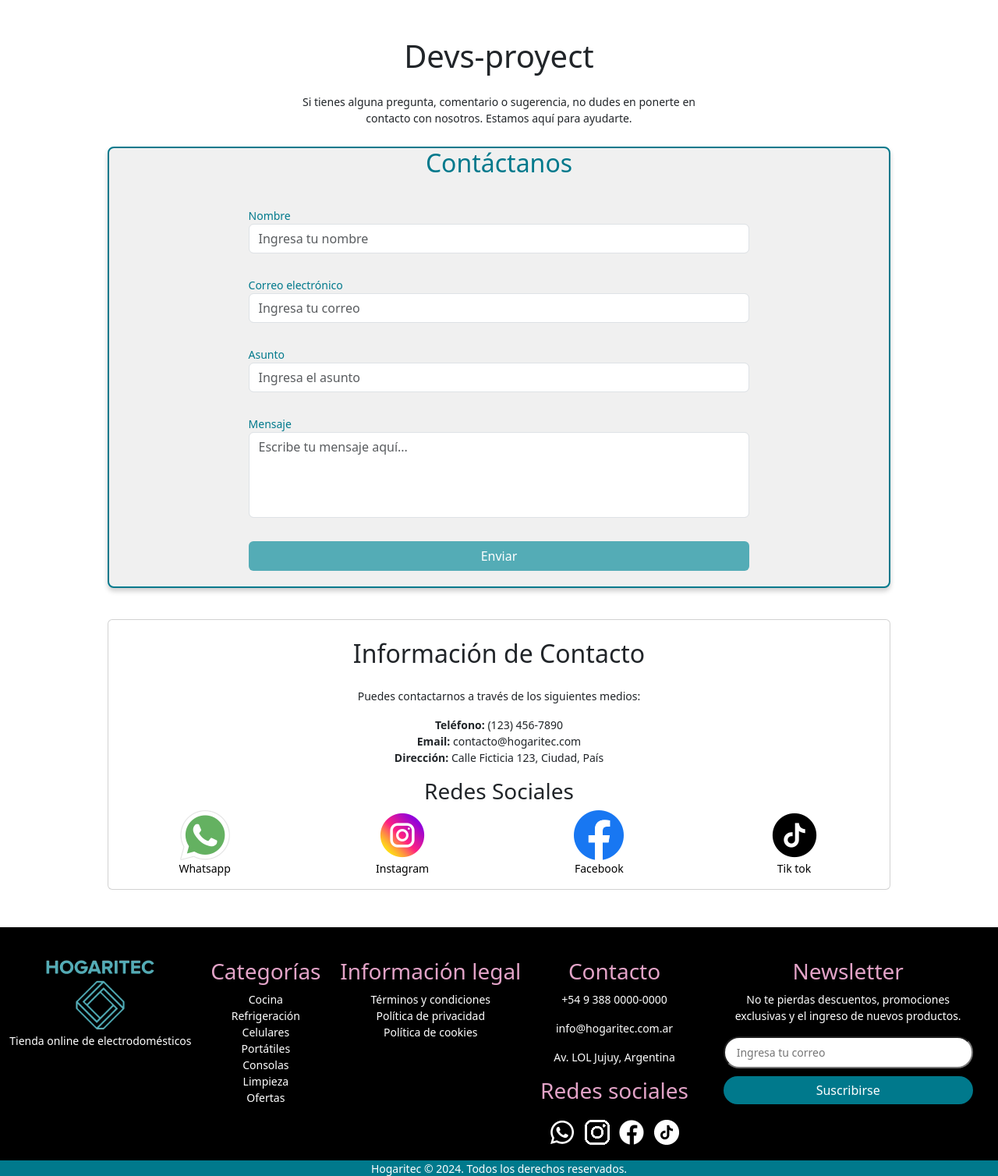
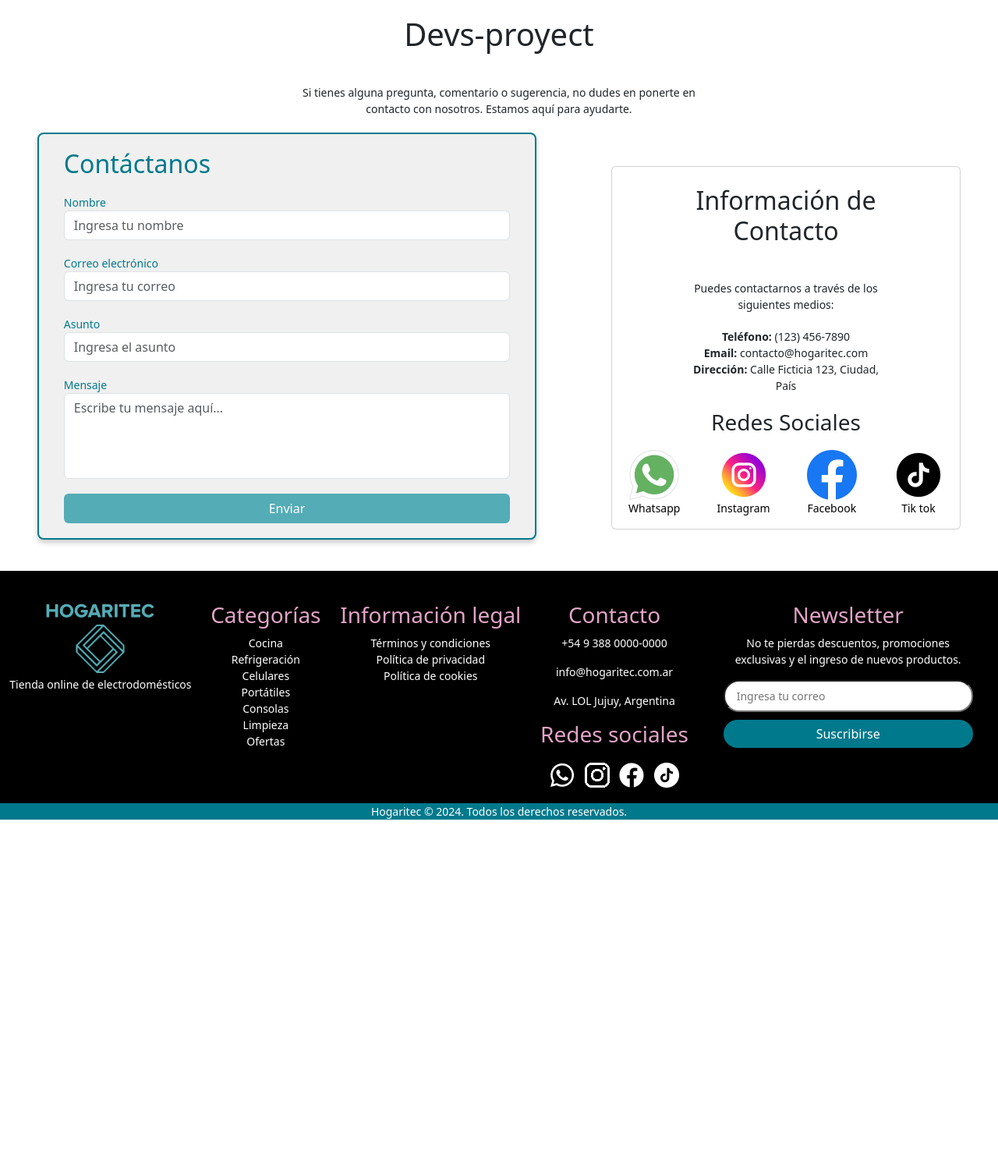
Before and after one commit to 4lexxe/hogaritec, a Django app: page /contacto/ in a window 1280 px wide. Shown: the part 148-1656 px from the top of the page at 78% size. After the commit the page ends 1199 px from the top, so only its background shows below. Run offline with Django 5.2, Linux system fonts and the light colour scheme.

Commit message:
Cambiando estilos de posicionamiento

```diff
--- a/devs_proyect/core/static/css/contacto.css
+++ b/devs_proyect/core/static/css/contacto.css
@@ -1,39 +1,52 @@
-.contact-section{
-    display: flex;
-    flex-flow: column wrap;
-    align-items: center;
+.row{
+    --bs-gutter-x: 0px
 }
 
-.form-container {
-    margin: 10px 20px;
+.text-center{
+    margin: 20px 20%;
+
+}
+
+.container2{
+    display: flex;
+    flex-direction: column;
+    align-items: center;
+
+    margin-bottom: 40px;
+}
+
+.form-contact{
     width: 90%;
+    text-align: start;
     background-color: #f0f0f0;
     border: 2px solid var(--secondary-color);
     border-radius: 8px;
     box-shadow: 0 4px 6px rgba(0, 0, 0, 0.2);
     color: var(--secondary-color);
+
+    .form-contact__title{
+        margin: 3% 5%;
+    }
+
+    .form-group{
+        margin: 3% 5%;
+    }
+
+    .btn-enviar{
+        width: 90%;
+        margin-top: 0px;
+        background-color: var(--primary-color);
+        color: white;
+        transition: all 0.5s;
+    }
 }
 
-.form-contact{
-    text-align: start;
-}
-
-.form-group{
-    margin: 30px 0px;
-}
 
 .form-control:focus{
     border-color: var(--tertiary-color);
     box-shadow: 0 0 5px rgba(226, 163, 199, 0.5);
 }
 
-.btn-enviar{
-    width: 100%;
-    margin-bottom: 20px;
-    background-color: var(--primary-color);
-    color: white;
-    transition: all 0.5s;
-}
 
 .btn-enviar:hover{
     background-color: var(--secondary-color);
@@ -54,6 +67,7 @@
 }
 
 .network{
+    margin-top: 10px;
     color: black;
 }
 
@@ -99,7 +113,20 @@
 }
 
 @media (min-width: 576px){
-    .form-container{
-        width: 90%;
+}
+
+@media (min-width: 992px){
+    .container2{
+        flex-flow: wrap row;
+        justify-content: space-around;
     }
+
+    .form-contact{
+        width: 50%;
+    }
+
+    .information{
+        width: 35%;
+    }
+
 }
--- a/devs_proyect/core/templates/core/contacto.html
+++ b/devs_proyect/core/templates/core/contacto.html
@@ -2,9 +2,10 @@
 {% extends 'core/base.html' %}
 
 {% load static %}
-{% load tags %}  <!-- Carga el tag de tus componentes -->
+{% load tags %} <!-- Carga el tag de tus componentes -->
 
-{% block linkStyle %} <link rel="stylesheet" href="{% static 'css/contacto.css' %}"> {% endblock %}
+{% block linkStyle %}
+<link rel="stylesheet" href="{% static 'css/contacto.css' %}"> {% endblock %}
 {% block title %}Contacto - Hogaritec{% endblock %}
 
 
@@ -13,19 +14,20 @@
 {% include 'tags/header.html' %}
 
 <main>
-  <section class="contact-section container my-5">
-    <h1 class="text-center mb-4">Devs-proyect</h1>
+  <section class="contact-section">
+    <h1 class="text-center">Devs-proyect</h1>
 
     <div class="row">
       <div class="col-lg-8 mx-auto">
-        <p class="text-center">Si tienes alguna pregunta, comentario o sugerencia, no dudes en ponerte en contacto con nosotros. Estamos aquí para ayudarte.</p>
+        <p class="text-center">Si tienes alguna pregunta, comentario o sugerencia, no dudes en ponerte en contacto con
+          nosotros. Estamos aquí para ayudarte.</p>
       </div>
     </div>
 
-    <div class="row form-container">
-      <h2>Contáctanos</h2>
-      <div class="col-lg-8 mx-auto">
+    <div class="container2">
+
       <form class="form-contact">
+        <h2 class="form-contact__title">Contáctanos</h2>
         <div class="form-group">
           <label for="nombre">Nombre</label>
           <input type="text" class="form-control" id="nombre" placeholder="Ingresa tu nombre" required>
@@ -40,18 +42,16 @@
         </div>
         <div class="form-group">
           <label for="message">Mensaje</label>
-            <textarea class="form-control textarea" id="message" rows="4" placeholder="Escribe tu mensaje aquí..." required></textarea>
+          <textarea class="form-control textarea" id="message" rows="4" placeholder="Escribe tu mensaje aquí..."
+            required></textarea>
         </div>
-          <button type="submit" class="btn btn-enviar">Enviar</button>
+        <button type="submit" class="btn btn-enviar form-group">Enviar</button>
       </form>
-      </div>
-    </div>
 
       <div class="card information">
-
         <h2 class="text-center my-4">Información de Contacto</h2>
         <div class="row">
-        <div class="col-lg-8 mx-auto">
+          <div>
             <p class="text-center">Puedes contactarnos a través de los siguientes medios:</p>
             <ul class="list-unstyled text-center">
               <li><strong>Teléfono:</strong> (123) 456-7890</li>
@@ -81,6 +81,11 @@
           </a>
         </div>
       </div>
+
+    </div>
+
+
+
   </section>
 </main>
 
```
Lines whose indentation alone changed are shown as unchanged.
